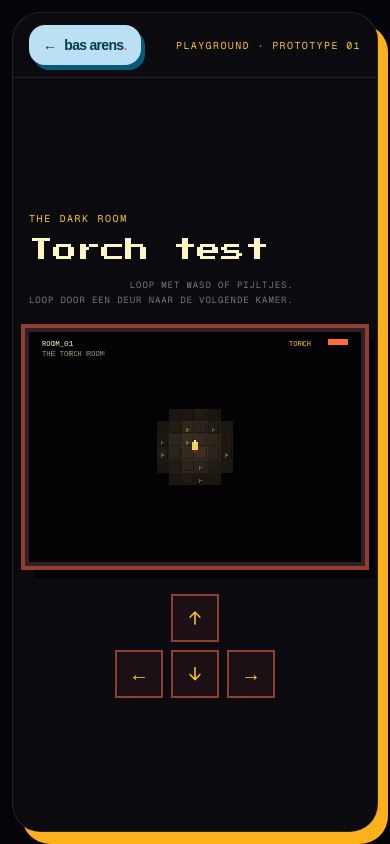
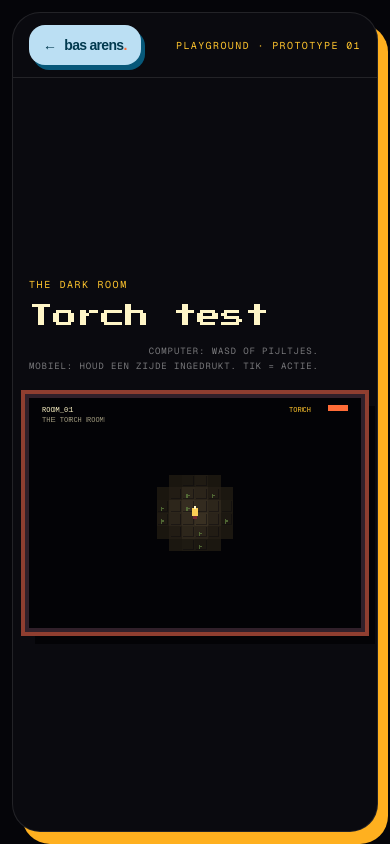
Before and after one commit to basarens/basarens.com, a Next.js app: page /playground/torch in a window 390 px wide. Built offline with nearby package versions, Linux system fonts and the light colour scheme.

Commit message:
Use touch controls for torch game

```diff
--- a/components/torch-room-experiment.tsx
+++ b/components/torch-room-experiment.tsx
@@ -117,6 +117,8 @@ function doorAt(roomSpec: RoomSpec, x: number, y: number) {
 export function TorchRoomExperiment() {
   const canvasRef = useRef<HTMLCanvasElement>(null);
   const pressedKeys = useRef(new Set<string>());
+  const interactionRequested = useRef(false);
+  const touchInput = useRef<{ direction: Direction; startedAt: number } | null>(null);
 
   useEffect(() => {
     const canvas = canvasRef.current;
@@ -193,6 +195,18 @@ export function TorchRoomExperiment() {
       if (direction && nextRoomId) {
         activeRoomId = nextRoomId;
         placePlayerAtEntrance(direction);
+      }
+    }
+
+    function interact() {
+      const switchX = lightSwitch.x * tileSize + tileSize / 2;
+      const switchY = lightSwitch.y * tileSize + tileSize / 2;
+      if (
+        activeRoomId === "chamber" &&
+        Math.hypot(switchX - player.x, switchY - player.y) < tileSize * 1.5
+      ) {
+        if (litRooms.has(activeRoomId)) litRooms.delete(activeRoomId);
+        else litRooms.add(activeRoomId);
       }
     }
 
@@ -388,6 +402,10 @@ export function TorchRoomExperiment() {
       if (horizontal && isWalkable(nextX, player.y)) player.x = nextX;
       if (vertical && isWalkable(player.x, nextY)) player.y = nextY;
       moveThroughDoor();
+      if (interactionRequested.current) {
+        interact();
+        interactionRequested.current = false;
+      }
 
       draw(time);
       frameId = requestAnimationFrame(update);
@@ -397,16 +415,8 @@ export function TorchRoomExperiment() {
       const key = event.key.toLowerCase();
 
       if (event.code === "Space" && !event.repeat) {
-        const switchX = lightSwitch.x * tileSize + tileSize / 2;
-        const switchY = lightSwitch.y * tileSize + tileSize / 2;
         event.preventDefault();
-        if (
-          activeRoomId === "chamber" &&
-          Math.hypot(switchX - player.x, switchY - player.y) < tileSize * 1.5
-        ) {
-          if (litRooms.has(activeRoomId)) litRooms.delete(activeRoomId);
-          else litRooms.add(activeRoomId);
-        }
+        interact();
         return;
       }
 
@@ -431,10 +441,42 @@ export function TorchRoomExperiment() {
     };
   }, []);
 
-  function setDirection(direction: Direction, isMoving: boolean) {
-    const key = keyForDirection(direction);
-    if (isMoving) pressedKeys.current.add(key);
-    else pressedKeys.current.delete(key);
+  function getTouchDirection(event: React.PointerEvent<HTMLCanvasElement>) {
+    const bounds = event.currentTarget.getBoundingClientRect();
+    const horizontal = event.clientX - bounds.left - bounds.width / 2;
+    const vertical = event.clientY - bounds.top - bounds.height / 2;
+
+    if (Math.abs(horizontal) > Math.abs(vertical)) return horizontal < 0 ? "left" : "right";
+    return vertical < 0 ? "up" : "down";
+  }
+
+  function startTouchMove(event: React.PointerEvent<HTMLCanvasElement>) {
+    const direction = getTouchDirection(event);
+    event.currentTarget.setPointerCapture(event.pointerId);
+    pressedKeys.current.add(keyForDirection(direction));
+    touchInput.current = { direction, startedAt: performance.now() };
+  }
+
+  function changeTouchMove(event: React.PointerEvent<HTMLCanvasElement>) {
+    const activeTouch = touchInput.current;
+    if (!activeTouch) return;
+
+    const direction = getTouchDirection(event);
+    if (direction === activeTouch.direction) return;
+    pressedKeys.current.delete(keyForDirection(activeTouch.direction));
+    pressedKeys.current.add(keyForDirection(direction));
+    touchInput.current = { ...activeTouch, direction };
+  }
+
+  function endTouchMove(shouldInteract: boolean) {
+    const activeTouch = touchInput.current;
+    if (!activeTouch) return;
+
+    pressedKeys.current.delete(keyForDirection(activeTouch.direction));
+    if (shouldInteract && performance.now() - activeTouch.startedAt < 180) {
+      interactionRequested.current = true;
+    }
+    touchInput.current = null;
   }
 
   return (
@@ -453,56 +495,26 @@ export function TorchRoomExperiment() {
             </h1>
           </div>
           <p className="max-w-xs text-right font-mono text-[9px] uppercase leading-relaxed tracking-[0.1em] text-white/45 sm:text-[10px]">
-            Loop met WASD of pijltjes.<br />
-            Loop door een deur naar de volgende kamer.
+            Computer: WASD of pijltjes.<br />
+            Mobiel: houd een zijde ingedrukt. Tik = actie.
           </p>
         </div>
 
         <div className="relative overflow-hidden border-4 border-[#31202a] bg-black shadow-[0_0_0_4px_#8f3e30,10px_12px_0_#030306]">
           <canvas
             aria-label="Een donkere pixelkamer waarin je met een fakkel rondloopt"
-            className="block h-auto w-full [image-rendering:pixelated]"
+            className="block h-auto w-full touch-none select-none [image-rendering:pixelated]"
             height={canvasHeight}
+            onPointerCancel={() => endTouchMove(false)}
+            onPointerDown={startTouchMove}
+            onPointerMove={changeTouchMove}
+            onPointerUp={() => endTouchMove(true)}
             ref={canvasRef}
             tabIndex={0}
             width={canvasWidth}
           />
         </div>
-
-        <div className="mx-auto mt-7 grid w-40 grid-cols-3 gap-2 sm:hidden">
-          <span />
-          <DirectionButton direction="up" onMove={setDirection}>↑</DirectionButton>
-          <span />
-          <DirectionButton direction="left" onMove={setDirection}>←</DirectionButton>
-          <DirectionButton direction="down" onMove={setDirection}>↓</DirectionButton>
-          <DirectionButton direction="right" onMove={setDirection}>→</DirectionButton>
-        </div>
       </div>
     </section>
   );
 }
-
-function DirectionButton({
-  children,
-  direction,
-  onMove,
-}: {
-  children: React.ReactNode;
-  direction: Direction;
-  onMove: (direction: Direction, isMoving: boolean) => void;
-}) {
-  return (
-    <button
-      className="grid aspect-square place-items-center border-2 border-[#8f3e30] bg-[#1a1015] font-mono text-xl text-[#fdc32d] active:translate-y-0.5 active:bg-[#6f2631]"
-      onPointerCancel={() => onMove(direction, false)}
-      onPointerDown={(event) => {
-        event.currentTarget.setPointerCapture(event.pointerId);
-        onMove(direction, true);
-      }}
-      onPointerUp={() => onMove(direction, false)}
-      type="button"
-    >
-      {children}
-    </button>
-  );
-}
```
